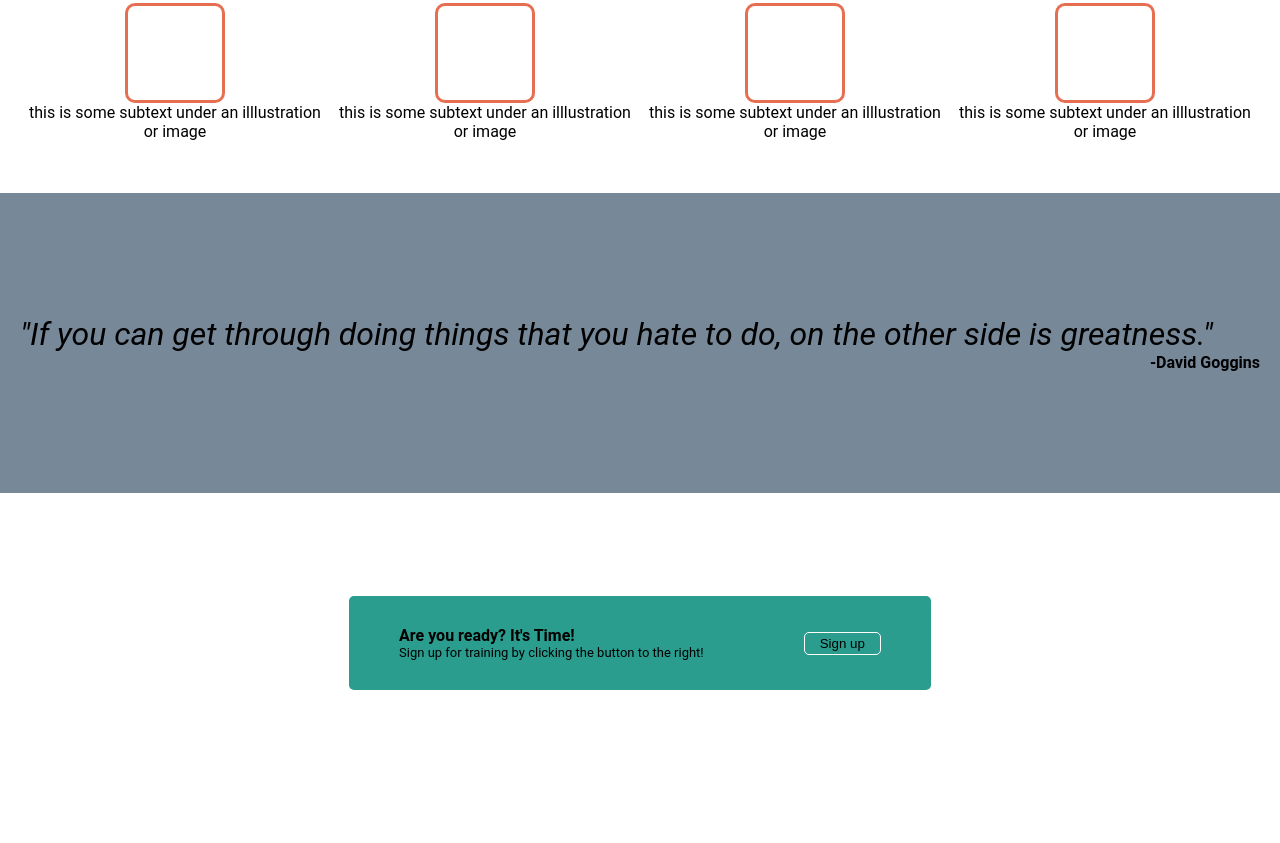
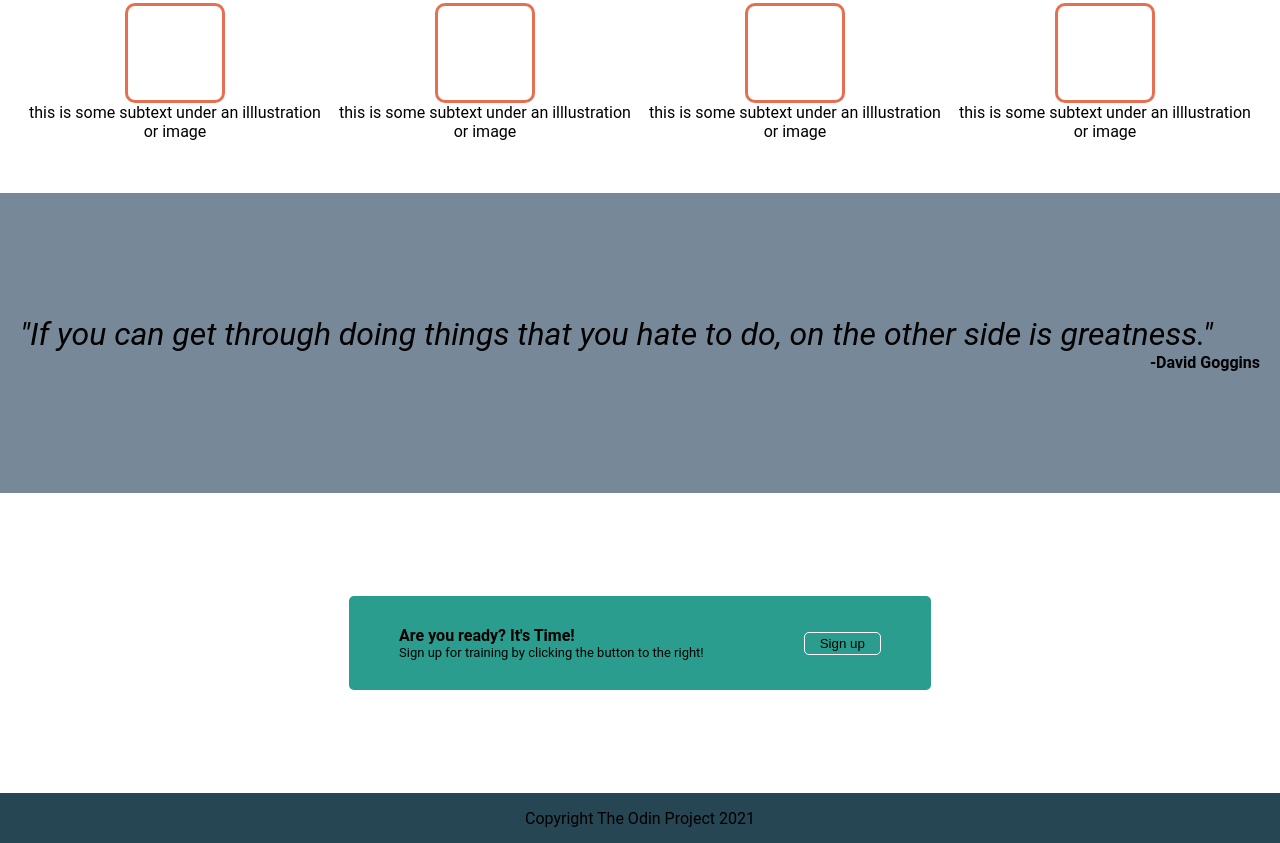
Before and after one commit to TrentMonnin7/landing-page, a plain HTML site: page index.html in a window 1280 px wide. Shown: the part 435-1278 px from the top of the page. Before the commit the page ends 1228 px from the top, so only its background shows below. Drawn offline with Linux system fonts and the light colour scheme.

Commit message:
add footer to landing page

```diff
--- a/index.html
+++ b/index.html
@@ -77,6 +77,10 @@
                 </div>
             </div>
         </div>
+
+        <div class="footer">
+            <p>Copyright The Odin Project 2021</p>
+        </div>
     </div>
 </body>
 </html>
--- a/style.css
+++ b/style.css
@@ -178,3 +178,16 @@
     border-radius: 5px;
     padding: 3px 15px 3px 15px;
 }
+
+
+/* ----------------------
+----Footer----
+---------------------- */
+
+.footer{
+    height: 50px;
+    background-color: #264653;
+    display: flex;
+    align-items: center;
+    justify-content: center;
+}
```
